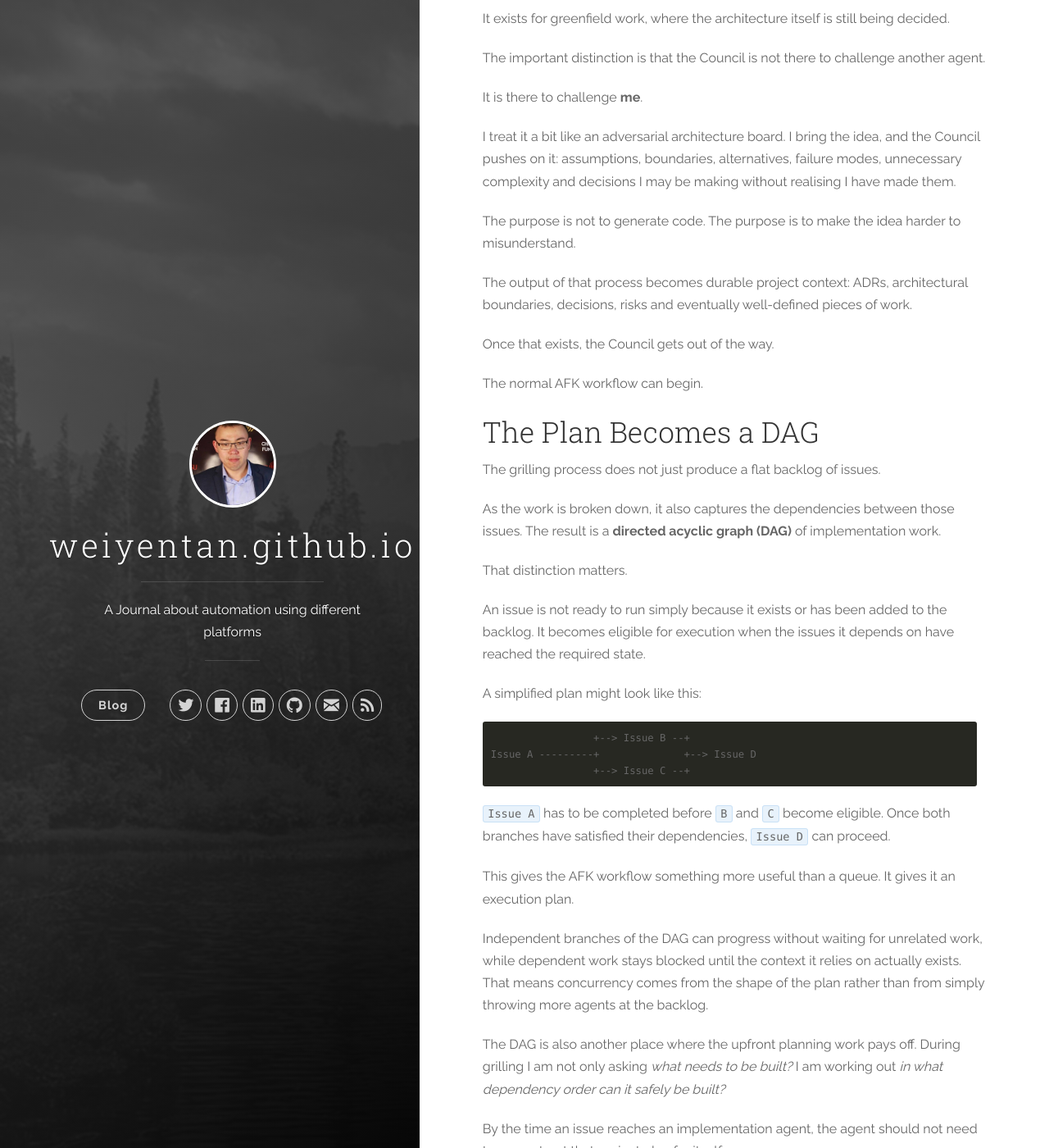
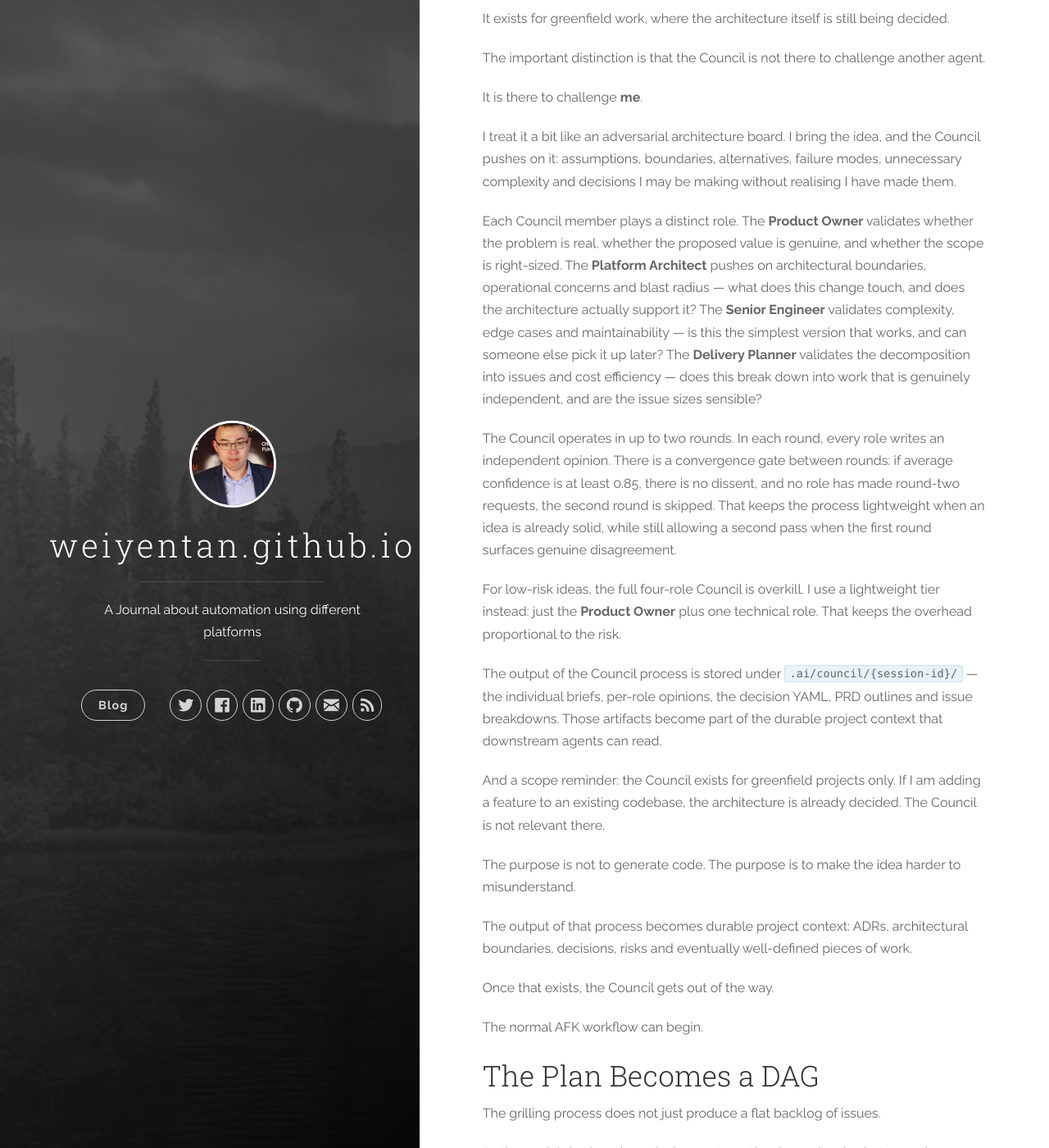
Before and after one commit to weiyentan/weiyentan.github.io, a Jekyll site: the page built from _posts/2026-08-08-how-my-afk-engineering-workflow-actually-works.markdown, in a window 1280 px wide and 1400 px high, scrolled down 3908 px. Shown: the whole window at 82% size. Built offline with Jekyll 4.4.1, drawn with Linux system fonts in a browser that asks for light colours; comment, search, counter and statistics services are not loaded.

Commit message:
Expand Council section with role descriptions and add lifecycle diagram

```diff
--- a/_posts/2026-08-08-how-my-afk-engineering-workflow-actually-works.markdown
+++ b/_posts/2026-08-08-how-my-afk-engineering-workflow-actually-works.markdown
@@ -167,6 +167,40 @@ I treat it a bit like an adversarial architecture board. I bring the
 idea, and the Council pushes on it: assumptions, boundaries,
 alternatives, failure modes, unnecessary complexity and decisions I may
 be making without realising I have made them.
+
+Each Council member plays a distinct role. The **Product Owner**
+validates whether the problem is real, whether the proposed value is
+genuine, and whether the scope is right-sized. The **Platform
+Architect** pushes on architectural boundaries, operational concerns
+and blast radius --- what does this change touch, and does the
+architecture actually support it? The **Senior Engineer** validates
+complexity, edge cases and maintainability --- is this the simplest
+version that works, and can someone else pick it up later? The
+**Delivery Planner** validates the decomposition into issues and cost
+efficiency --- does this break down into work that is genuinely
+independent, and are the issue sizes sensible?
+
+The Council operates in up to two rounds. In each round, every role
+writes an independent opinion. There is a convergence gate between
+rounds: if average confidence is at least 0.85, there is no dissent,
+and no role has made round-two requests, the second round is skipped.
+That keeps the process lightweight when an idea is already solid,
+while still allowing a second pass when the first round surfaces
+genuine disagreement.
+
+For low-risk ideas, the full four-role Council is overkill. I use a
+lightweight tier instead: just the **Product Owner** plus one
+technical role. That keeps the overhead proportional to the risk.
+
+The output of the Council process is stored under
+`.ai/council/{session-id}/` --- the individual briefs, per-role
+opinions, the decision YAML, PRD outlines and issue breakdowns. Those
+artifacts become part of the durable project context that downstream
+agents can read.
+
+And a scope reminder: the Council exists for greenfield projects
+only. If I am adding a feature to an existing codebase, the
+architecture is already decided. The Council is not relevant there.
 
 The purpose is not to generate code. The purpose is to make the idea
 harder to misunderstand.
```
Also changed, not shown: other parts of _posts/2026-08-08-how-my-afk-engineering-workflow-actually-works.markdown (+2 -0 lines), 1 other file.
